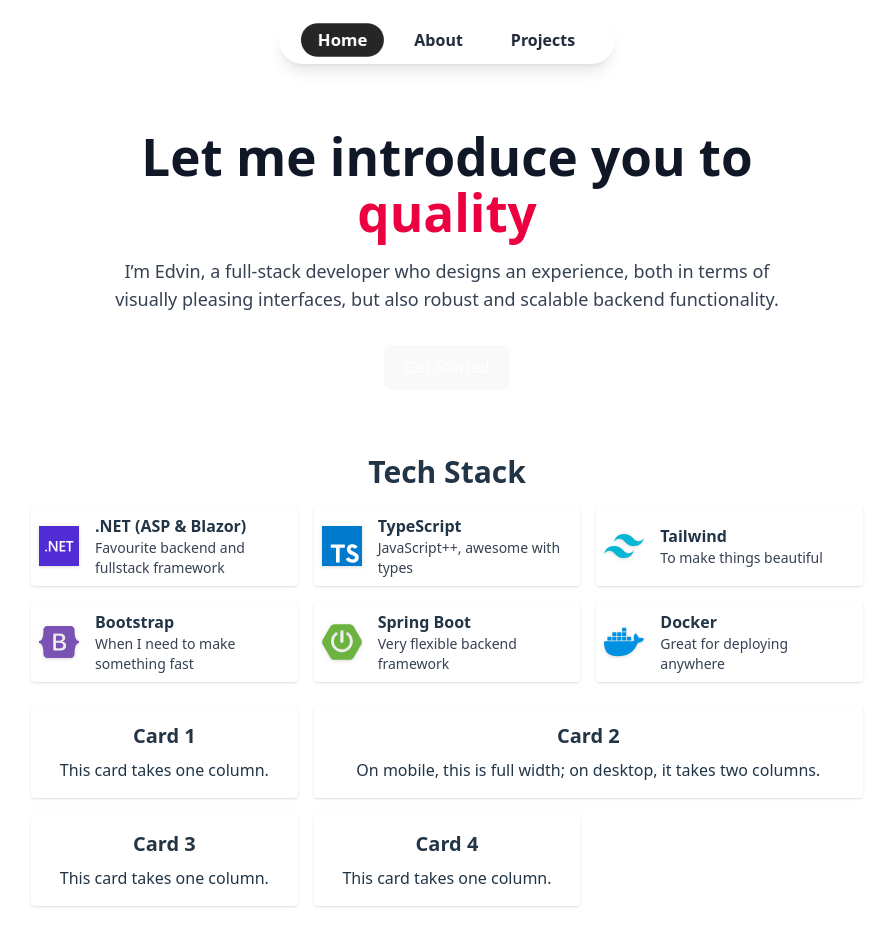
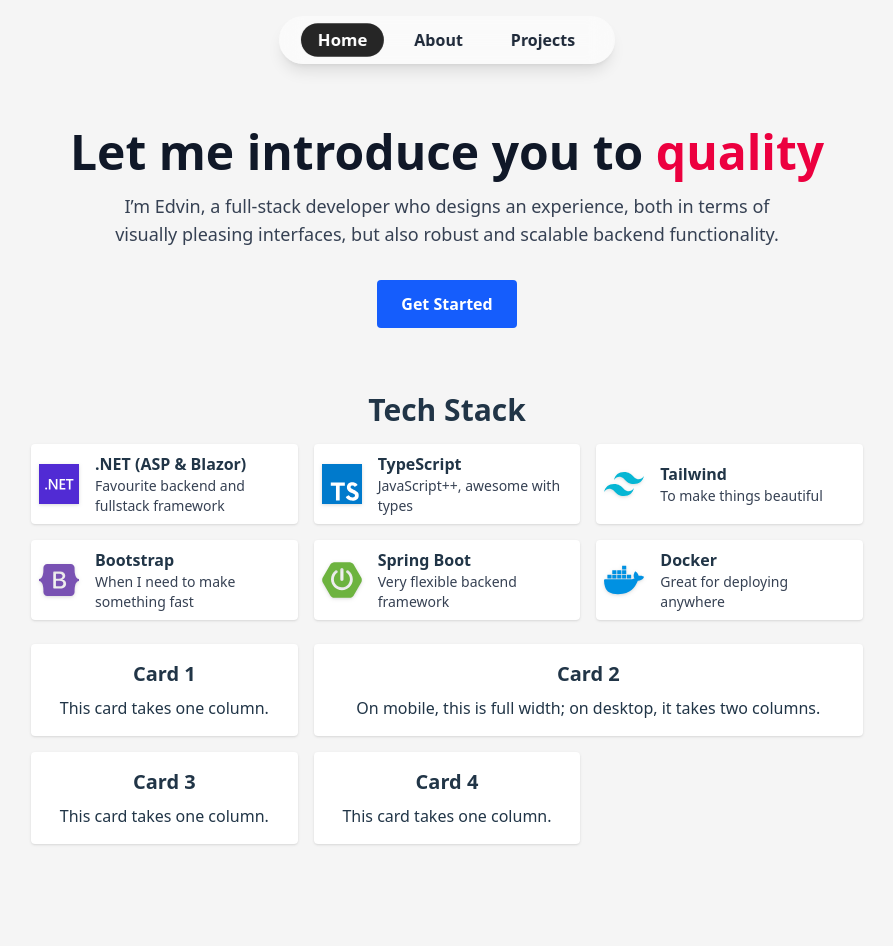
Before and after one commit to edvintopa/edvintopa, a React (Vite) app: page /#/ in a window 1280 px wide. Shown: the top 946 px of the page, without its empty margins (193-1086 px from the left). Built offline with nearby package versions, Linux system fonts and the light colour scheme.

Commit message:
update css

```diff
--- a/src/App.css
+++ b/src/App.css
@@ -3,19 +3,6 @@
   margin: 0 auto;
   padding: 2rem;
   text-align: center;
-}
-
-.logo {
-  height: 6em;
-  padding: 1.5em;
-  will-change: filter;
-  transition: filter 300ms;
-}
-.logo:hover {
-  filter: drop-shadow(0 0 2em #646cffaa);
-}
-.logo.react:hover {
-  filter: drop-shadow(0 0 2em #61dafbaa);
 }
 
 @keyframes fadeIn {
@@ -26,11 +13,3 @@
 .animate-fadeIn {
   animation: fadeIn 0.5s ease-in-out;
 }
-
-.card {
-  padding: 2em;
-}
-
-.read-the-docs {
-  color: #888;
-}
--- a/src/index.css
+++ b/src/index.css
@@ -8,51 +8,19 @@
   color-scheme: light dark;
   color: rgba(255, 255, 255, 0.87);
   background-color: bg-neutral-100;
-
-  font-synthesis: none;
-  text-rendering: optimizeLegibility;
-  -webkit-font-smoothing: antialiased;
-  -moz-osx-font-smoothing: grayscale;
 }
 
 body {
   margin: 0;
   display: flex;
   place-items: center;
-  min-width: 320px;
+  /*min-width: 320px;*/
   min-height: 100vh;
-}
-
-h1 {
-  font-size: 3.2em;
-  line-height: 1.1;
-}
-
-button {
-  border-radius: 8px;
-  border: 1px solid transparent;
-  padding: 0.6em 1.2em;
-  font-size: 1em;
-  font-weight: 500;
-  font-family: inherit;
-  background-color: #1a1a1a;
-  cursor: pointer;
-  transition: border-color 0.25s;
-}
-button:hover {
-  border-color: #646cff;
-}
-button:focus,
-button:focus-visible {
-  outline: 4px auto -webkit-focus-ring-color;
 }
 
 @media (prefers-color-scheme: light) {
   :root {
     color: #213547;
-    background-color: #ffffff;
-  }
-  button {
-    background-color: #f9f9f9;
+    background-color: #f5f5f5;
   }
 }
```
